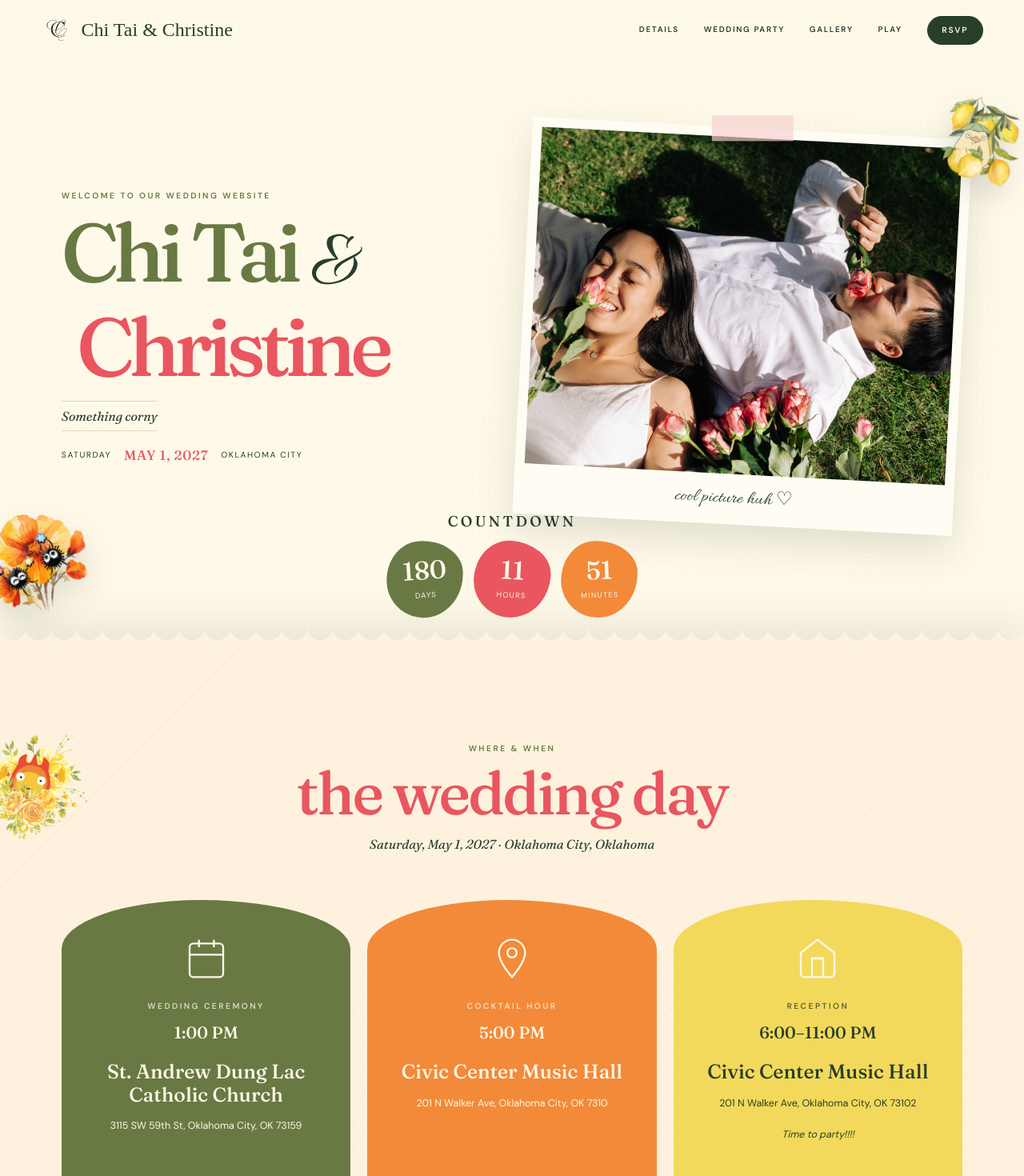
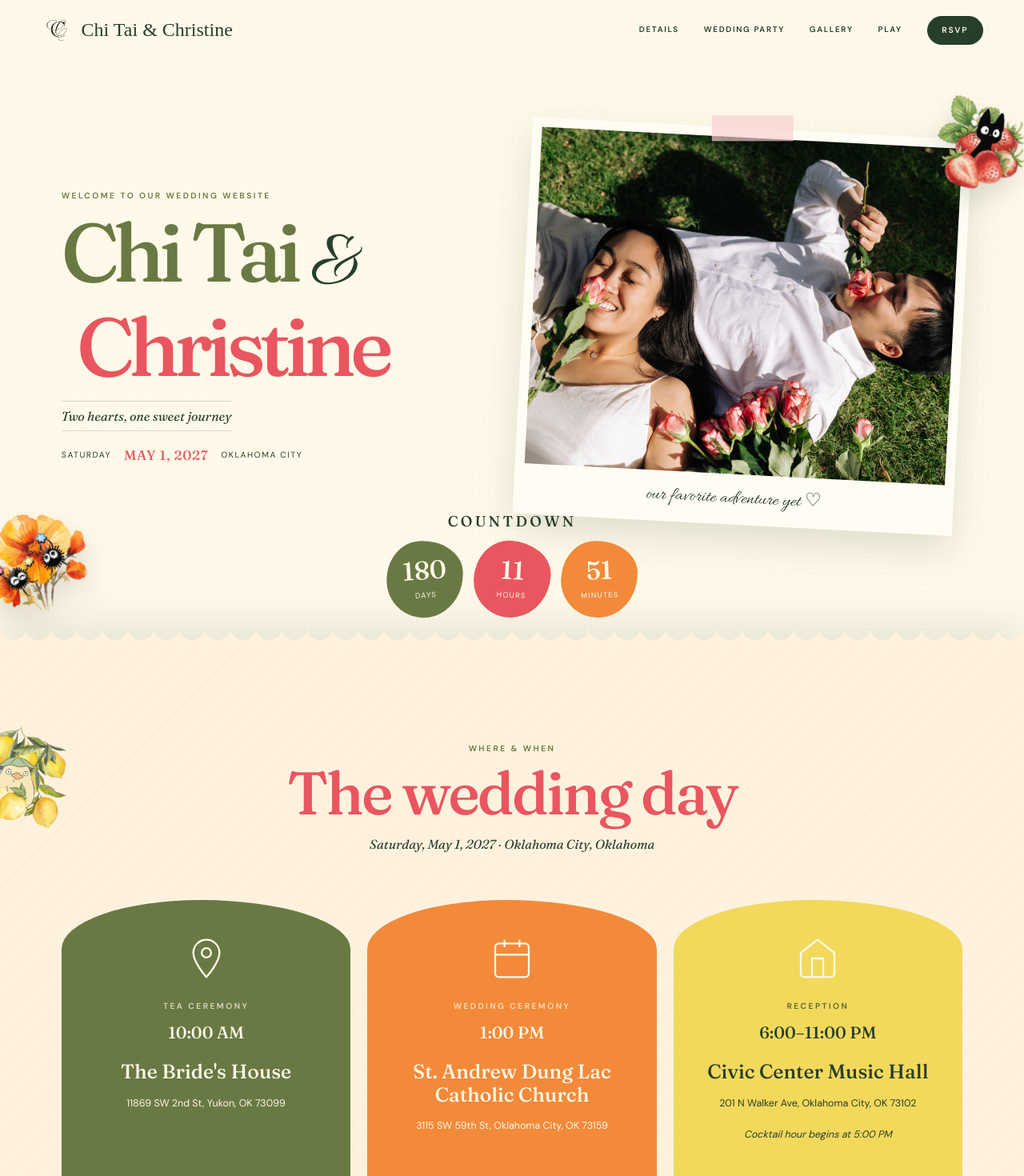
Before and after one commit to donjadao/ccwedding, a React (Vite) app: page / in a window 1280 px wide. Shown: the top 1470 px of the page at 80% size. Built offline with nearby package versions, Linux system fonts and the light colour scheme; a web font is replaced by a local one.

Commit message:
Modify images and update wedding details text
Updated various images and text for the wedding event details.

```diff
--- a/src/App.tsx
+++ b/src/App.tsx
@@ -19,7 +19,6 @@ import duck from "./imports/ghibli/duck.png"
 import calcifer from "./imports/ghibli/calcifer.png"
 import toto from "./imports/ghibli/toto.png"
 import jiji from "./imports/ghibli/jiji.png"
-
 
 const WEDDING_DATE = new Date("2027-05-01T13:00:00-05:00").getTime()
 
@@ -121,7 +120,7 @@ function Intro({ onComplete }: { onComplete: () => void }) {
   return (
     <div className={`intro ${leaving ? "intro--leaving" : ""}`}>
       <img
-        src={soot2}
+        src={pinkFlowersImage}
         className="intro__flowers intro__flowers--left"
         alt=""
         aria-hidden="true"
@@ -217,7 +216,7 @@ function Hero() {
         className="hero__citrus hero__citrus--left"
       />
       <RollingFruit
-        source={duck}
+        source={jiji}
         side="right"
         className="hero__citrus hero__citrus--right"
       />
@@ -227,7 +226,7 @@ function Hero() {
           Chi Tai <em>&</em>
           <strong>Christine</strong>
         </h1>
-        <p className="hero__tagline">Something corny </p>
+        <p className="hero__tagline">Two hearts, one sweet journey</p>
         <div className="hero__date">
           <span>Saturday</span>
           <b>May 1, 2027</b>
@@ -237,7 +236,7 @@ function Hero() {
       <div className="polaroid hero__photo">
         <span className="tape" />
         <img src={couplePhoto} alt="Chi Tai and Christine together" />
-        <p>cool picture huh ♡</p>
+        <p>our favorite adventure yet ♡</p>
       </div>
       <div
         className="countdown"
@@ -266,18 +265,18 @@ function Hero() {
 
 const eventDetails = [
   {
+    icon: locationIconSvg,
+    label: "Tea Ceremony",
+    time: "10:00 AM",
+    title: "The Bride's House",
+    address: "11869 SW 2nd St, Yukon, OK 73099",
+  },
+  {
     icon: calendarIconSvg,
     label: "Wedding Ceremony",
     time: "1:00 PM",
     title: "St. Andrew Dung Lac Catholic Church",
     address: "3115 SW 59th St, Oklahoma City, OK 73159",
-  },
-  {
-    icon: locationIconSvg,
-    label: "Cocktail Hour",
-    time: "5:00 PM",
-    title: "Civic Center Music Hall",
-    address: "201 N Walker Ave, Oklahoma City, OK 7310",
   },
   {
     icon: venueIconSvg,
@@ -292,13 +291,13 @@ function Details() {
   return (
     <section className="details section scallop" id="details">
       <RollingFruit
-        source={calcifer}
+        source={duck}
         side="left"
         className="details__pear"
       />
       <div className="section-heading">
         <p className="eyebrow">Where & when</p>
-        <h2>the wedding day</h2>
+        <h2>The wedding day</h2>
         <p>Saturday, May 1, 2027 · Oklahoma City, Oklahoma</p>
       </div>
       <div className="details__grid">
@@ -312,7 +311,7 @@ function Details() {
             <b>{detail.time}</b>
             <h3>{detail.title}</h3>
             <p>{detail.address}</p>
-            {index === 2 && <small>Time to party!!!!</small>}
+            {index === 2 && <small>Cocktail hour begins at 5:00 PM</small>}
           </article>
         ))}
       </div>
@@ -408,7 +407,7 @@ function WeddingParty() {
   return (
     <section className="wedding-party section" id="wedding-party">
       <RollingFruit
-        source={jiji}
+        source={toto}
         side="right"
         className="wedding-party__fruit"
       />
@@ -437,7 +436,7 @@ function Gallery() {
   return (
     <section className="gallery section" id="gallery">
       <RollingFruit
-        source={toto}
+        source={soot2}
         side="right"
         className="gallery__cherries"
       />
@@ -589,7 +588,7 @@ function ConnectionsGame() {
   return (
     <section className="game section scallop" id="play-a-game">
       <RollingFruit
-        source={soot2}
+        source={calcifer}
         side="left"
         className="game__fruit"
       />
```
